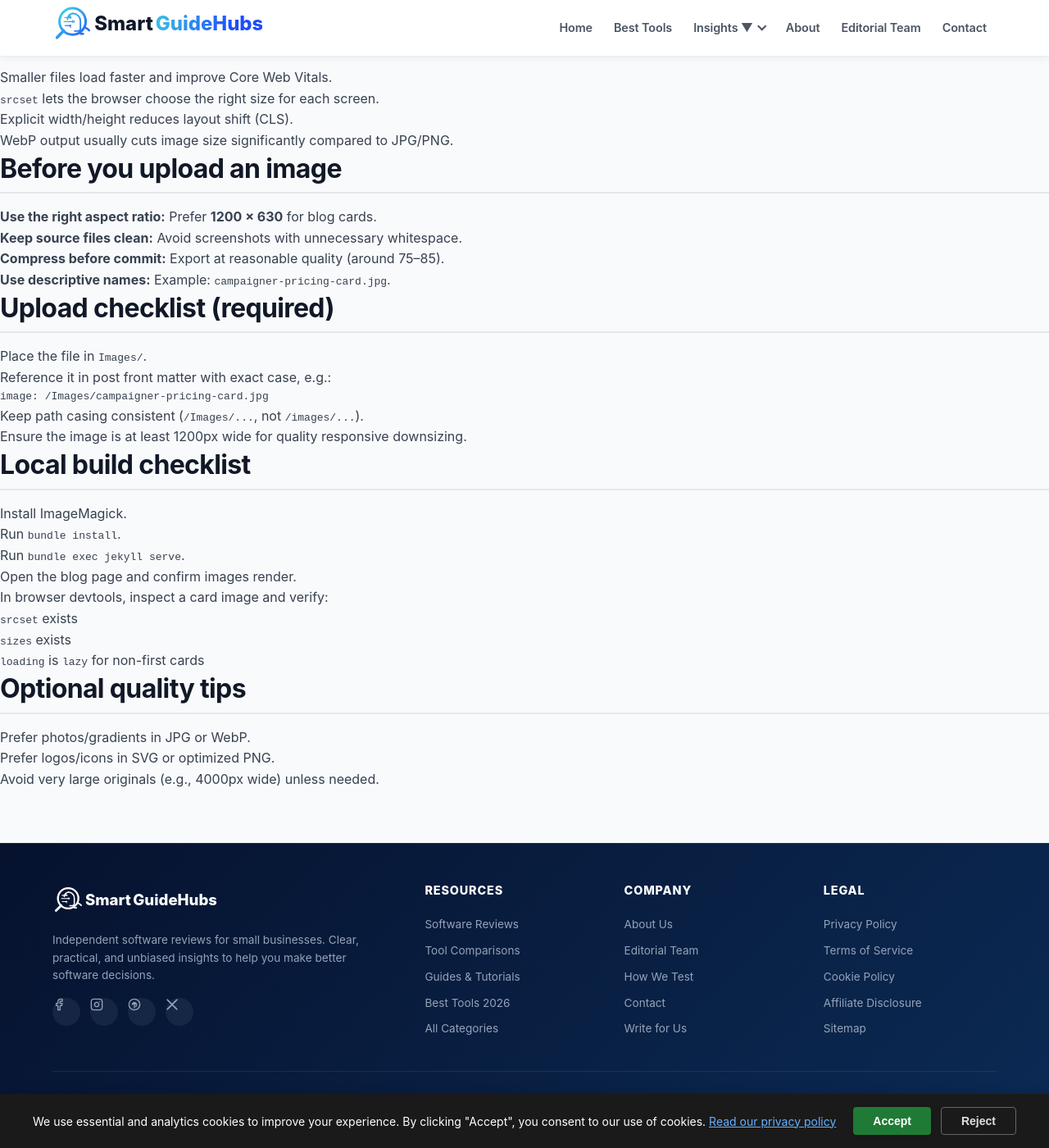
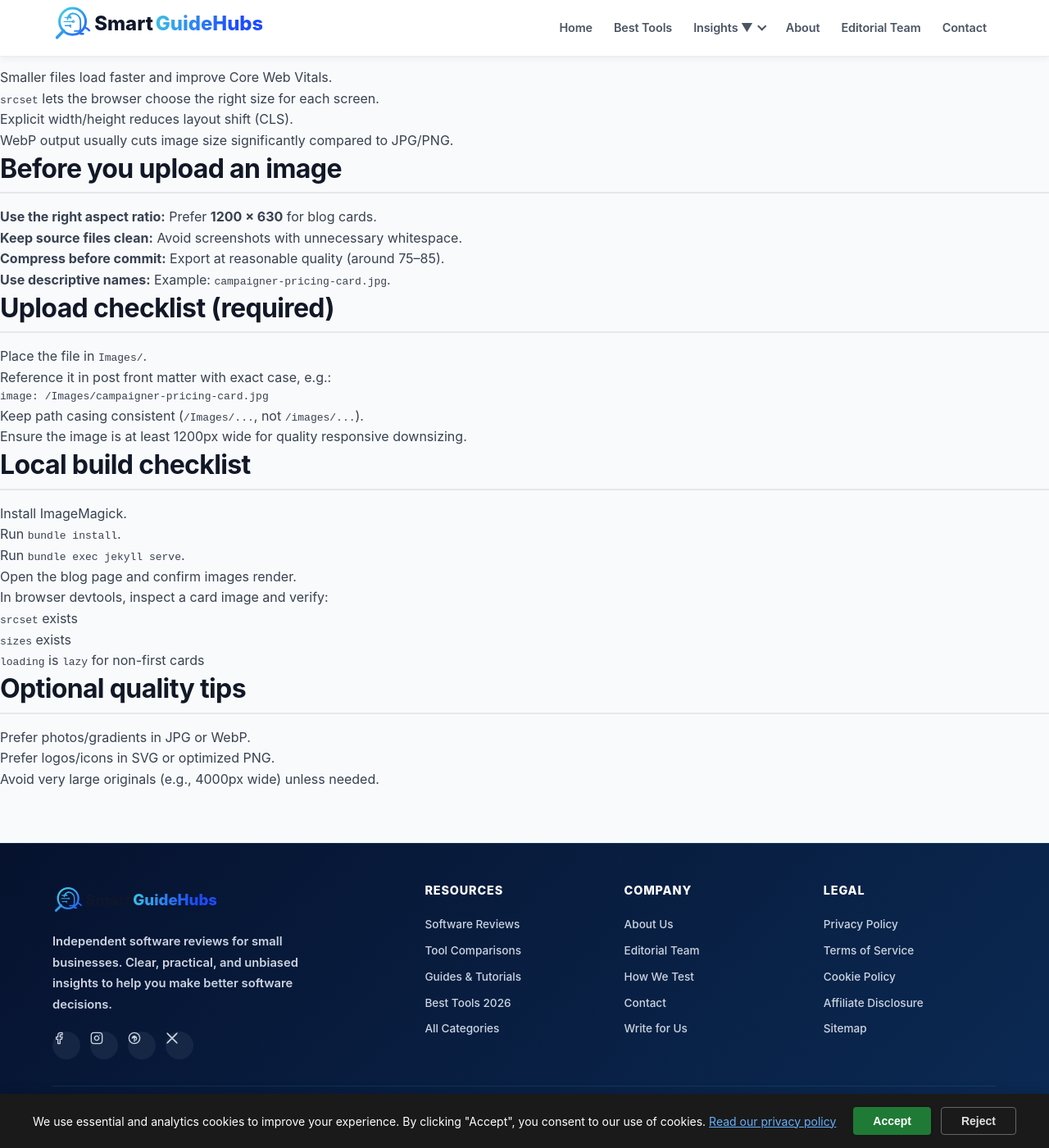
Before and after one commit to Yanniga01/gilliansperkin.github.io, a Jekyll site: the page built from IMAGE_UPLOAD_GUIDE.md, in a window 1280 px wide and 1400 px high, scrolled down 223 px. Shown: the whole window at 82% size. Built offline with Jekyll 4.4.1, drawn with Linux system fonts in a browser that asks for light colours; our own code applies the rules of GitHub Pages for plain Markdown files.

Commit message:
Update footer.html

```diff
--- a/_includes/footer.html
+++ b/_includes/footer.html
@@ -1,20 +1,23 @@
 <footer class="site-footer">
   <div class="footer-container">
-    <!-- Main Footer Content - 4 Columns -->
     <div class="footer-grid">
 
-      <!-- Column 1: Brand / About -->
       <div class="footer-col footer-col-brand">
         <div class="footer-logo">
           <img src="/assets/branding/sgh-logo.svg" alt="SmartGuideHubs" class="footer-logo-img">
         </div>
-        <p class="footer-description">Independent software reviews for small businesses. Clear, practical, and unbiased insights to help you make better software decisions.</p>
+
+        <p class="footer-description">
+          Independent software reviews for small businesses. Clear, practical, and unbiased insights to help you make better software decisions.
+        </p>
+
         <div class="footer-social">
           <a href="https://facebook.com/smartguidehubs" target="_blank" rel="noopener noreferrer" aria-label="Facebook" class="social-icon">
             <svg width="18" height="18" viewBox="0 0 24 24" fill="none" stroke="currentColor" stroke-width="2" stroke-linecap="round" stroke-linejoin="round">
               <path d="M18 2h-3a5 5 0 0 0-5 5v3H7v4h3v8h4v-8h3l1-4h-4V7a1 1 0 0 1 1-1h3z"/>
             </svg>
           </a>
+
           <a href="https://instagram.com/smartguidehubs" target="_blank" rel="noopener noreferrer" aria-label="Instagram" class="social-icon">
             <svg width="18" height="18" viewBox="0 0 24 24" fill="none" stroke="currentColor" stroke-width="2" stroke-linecap="round" stroke-linejoin="round">
               <rect x="2" y="2" width="20" height="20" rx="5" ry="5"/>
@@ -22,6 +25,7 @@
               <line x1="17.5" y1="6.5" x2="17.51" y2="6.5"/>
             </svg>
           </a>
+
           <a href="https://pinterest.com/smartguidehubs" target="_blank" rel="noopener noreferrer" aria-label="Pinterest" class="social-icon">
             <svg width="18" height="18" viewBox="0 0 24 24" fill="none" stroke="currentColor" stroke-width="2" stroke-linecap="round" stroke-linejoin="round">
               <path d="M8 12a4 4 0 1 1 6.5 3.6M12 2a10 10 0 1 0 10 10A10 10 0 0 0 12 2z"/>
@@ -29,6 +33,7 @@
               <path d="M12 8l-2 3h4l-2-3z"/>
             </svg>
           </a>
+
           <a href="https://twitter.com/smartguidehubs" target="_blank" rel="noopener noreferrer" aria-label="X (Twitter)" class="social-icon">
             <svg width="18" height="18" viewBox="0 0 24 24" fill="none" stroke="currentColor" stroke-width="2" stroke-linecap="round" stroke-linejoin="round">
               <path d="M4 4l11.733 11.733M20 4L8.267 15.733M4 20l5.267-5.267M20 20l-5.267-5.267"/>
@@ -39,7 +44,6 @@
         </div>
       </div>
 
-      <!-- Column 2: Resources -->
       <div class="footer-col">
         <h4>Resources</h4>
         <ul>
@@ -51,7 +55,6 @@
         </ul>
       </div>
 
-      <!-- Column 3: Company -->
       <div class="footer-col">
         <h4>Company</h4>
         <ul>
@@ -63,7 +66,6 @@
         </ul>
       </div>
 
-      <!-- Column 4: Legal -->
       <div class="footer-col">
         <h4>Legal</h4>
         <ul>
@@ -76,7 +78,6 @@
       </div>
     </div>
 
-    <!-- Footer Bottom -->
     <div class="footer-bottom">
       <p>&copy; {{ site.time | date: "%Y" }} SmartGuideHubs. All rights reserved. Reviews are independent and not influenced by affiliate relationships.</p>
     </div>
@@ -104,7 +101,6 @@
   padding: 0 1.5rem;
 }
 
-/* 4-Column Grid */
 .footer-grid {
   display: grid;
   grid-template-columns: 2fr 1fr 1fr 1fr;
@@ -130,18 +124,18 @@
   max-width: 180px;
   height: auto;
   display: block;
-  filter: brightness(0) invert(1); /* Makes logo white on dark background */
+  filter: none;
 }
 
-/* Description Text */
 .footer-description {
-  font-size: 0.85rem;
-  line-height: 1.6;
-  color: #94a3b8;
-  margin: 0 0 1rem 0;
+  font-size: 0.92rem;
+  line-height: 1.75;
+  color: #cbd5e1;
+  font-weight: 600;
+  margin: 0 0 1.2rem 0;
+  max-width: 320px;
 }
 
-/* Social Icons */
 .footer-social {
   display: flex;
   gap: 0.75rem;
@@ -197,9 +189,10 @@
 }
 
 .footer-col a {
-  color: #94a3b8;
+  color: #cbd5e1;
   text-decoration: none;
   font-size: 0.85rem;
+  font-weight: 500;
   transition: color 0.15s ease;
   display: inline-block;
 }
@@ -208,24 +201,20 @@
   color: #67e8f9;
 }
 
-/* Footer Bottom */
 .footer-bottom {
   text-align: center;
   padding-top: 1.5rem;
   border-top: 1px solid rgba(103, 232, 249, 0.1);
   font-size: 0.75rem;
-  color: #64748b;
+  color: #94a3b8;
 }
 
 .footer-bottom p {
   margin: 0;
+  font-weight: 500;
+  line-height: 1.6;
 }
 
-/* ============================================================
-   RESPONSIVE DESIGN – Optimized for All Devices
-   ============================================================ */
-
-/* Tablet Landscape (1024px - 1200px) */
 @media (max-width: 1024px) {
   .footer-grid {
     grid-template-columns: repeat(2, 1fr);
@@ -243,7 +232,7 @@
   }
 
   .footer-description {
-    max-width: 500px;
+    max-width: 520px;
     margin-left: auto;
     margin-right: auto;
   }
@@ -272,7 +260,8 @@
   }
 
   .footer-description {
-    font-size: 0.8rem;
+    font-size: 0.9rem;
+    font-weight: 600;
   }
 
   .footer-col h4 {
@@ -281,11 +270,10 @@
   }
 
   .footer-col a {
-    font-size: 0.8rem;
+    font-size: 0.82rem;
   }
 }
 
-/* Mobile Landscape (480px - 767px) */
 @media (max-width: 640px) {
   .site-footer {
     padding: 2rem 0 1.5rem;
@@ -318,8 +306,9 @@
   }
 
   .footer-description {
-    font-size: 0.8rem;
-    max-width: 100%;
+    font-size: 0.9rem;
+    font-weight: 600;
+    max-width: 360px;
   }
 
   .footer-social {
@@ -341,11 +330,10 @@
   }
 
   .footer-bottom p {
-    font-size: 0.7rem;
+    font-size: 0.72rem;
   }
 }
 
-/* Mobile Portrait (below 480px) */
 @media (max-width: 480px) {
   .footer-container {
     padding: 0 0.875rem;
@@ -356,7 +344,8 @@
   }
 
   .footer-description {
-    font-size: 0.75rem;
+    font-size: 0.86rem;
+    font-weight: 600;
   }
 
   .footer-col h4 {
@@ -364,7 +353,7 @@
   }
 
   .footer-col a {
-    font-size: 0.75rem;
+    font-size: 0.78rem;
   }
 
   .social-icon {
@@ -378,11 +367,10 @@
   }
 
   .footer-bottom p {
-    font-size: 0.65rem;
+    font-size: 0.68rem;
   }
 }
 
-/* Large Desktop (1200px+) – no changes needed, already optimized */
 @media (min-width: 1200px) {
   .footer-container {
     padding: 0 1.5rem;
```
Also changed, not shown: other parts of _includes/footer.html (+0 -9 lines).
